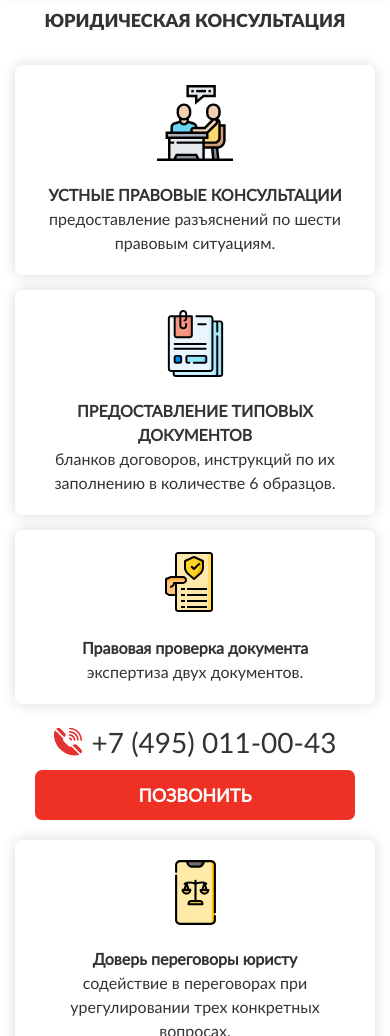
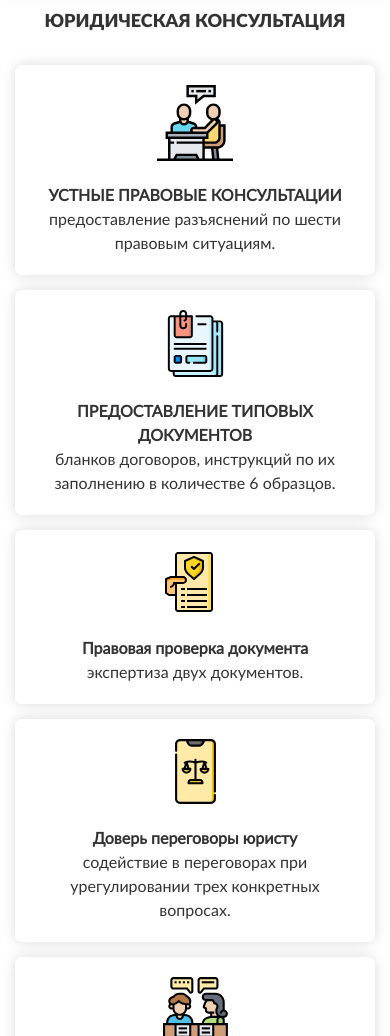
Before and after one commit to BarikQ/-Ryabina, a website: page consultation.html in a window 390 px wide. Shown: the part 64-1100 px from the top of the page. Drawn offline with Linux system fonts and the light colour scheme; files whose address does not match are found by name.

Commit message:
Remove call button

```diff
--- a/consultation.html
+++ b/consultation.html
@@ -149,15 +149,6 @@
           </span>
         </div>
 
-        <a class="consultation-phone consultation-phone__mobile" href="tel:+74950110043">
-          <img class="phone-icon" src="./src/images/consultation/phone.svg" alt="" />
-          <span>+7 (495) 011-00-43</span>
-        </a>
-
-        <a class="call-button__link call-button__mobile" href="tel:+74950110043">
-          <button class="call-button">ПОЗВОНИТЬ</button>
-        </a>
-
         <div class="consultation-item">
           <img src="./src/images/consultation/law.svg" alt="" class="consultation-image" />
 
--- a/src/style/consultation.css
+++ b/src/style/consultation.css
@@ -106,11 +106,6 @@ body {
   padding-bottom: 36px;
 }
 
-.call-button__mobile,
-.consultation-phone__mobile {
-  display: none;
-}
-
 @media (max-width: 762px) {
 
 }
@@ -146,18 +141,6 @@ body {
     width: 100%;
   }
 
-  .call-button__mobile,
-  .consultation-phone__mobile {
-    display: flex;
-    justify-content: center;
-    margin: 5px 0;
-    width: 100%;
-  }
-
-  .call-button__mobile {
-    margin-bottom: 20px;
-  }
-
   .consultation-phone .phone-icon {
     margin-right: 10px;
   }
```
